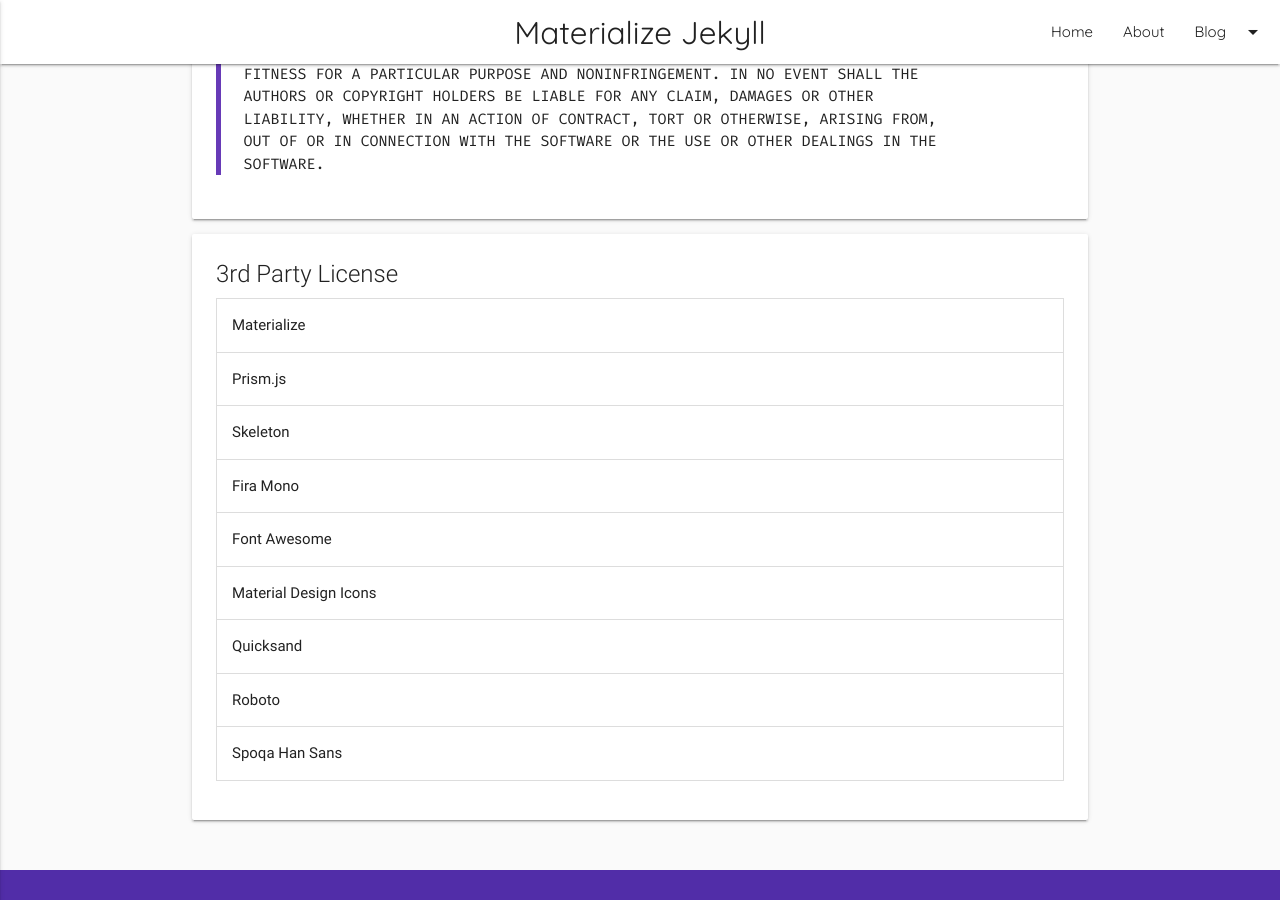
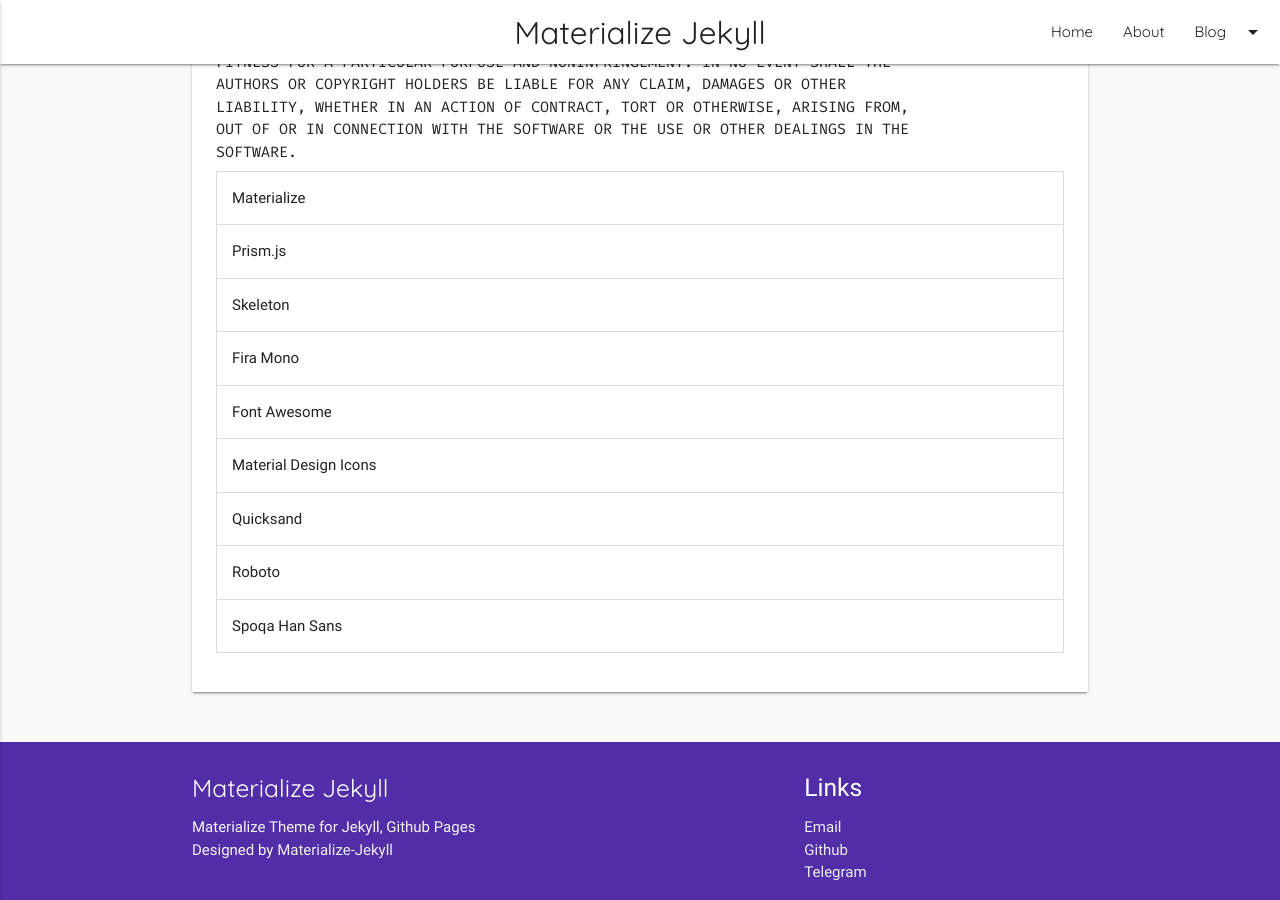
Before and after one commit to Astro36/materialize-jekyll, a Jekyll site: the page built from resources.html, in a window 1280 px wide and 900 px high, scrolled down 610 px. Built offline with Jekyll 4.4.1, drawn with Linux system fonts in a browser that asks for light colours; nearby versions of some CDN libraries; some web fonts are replaced.

Commit message:
Fix resource page layout

```diff
--- a/resources.html
+++ b/resources.html
@@ -29,7 +29,7 @@
           <div class="card">
             <div class="card-content">
               <span class="card-title">Theme License</span>
-              <blockquote style="font-family: Fira Mono, Consolas, monospace">
+              <span style="font-family: Fira Mono, Consolas, monospace">
                 Materialize Jekyll<br>
                 Copyright (c) 2017 Astro<br>
                 <br>
@@ -50,14 +50,8 @@
                 LIABILITY, WHETHER IN AN ACTION OF CONTRACT, TORT OR OTHERWISE, ARISING FROM,<br>
                 OUT OF OR IN CONNECTION WITH THE SOFTWARE OR THE USE OR OTHER DEALINGS IN THE<br>
                 SOFTWARE.
-              </blockquote>
-            </div>
-          </div>
-        </article>
-        <article>
-          <div class="card">
-            <div class="card-content">
-              <span class="card-title">3rd Party License</span>
+              </span>
+              <br>
               <ul class="collapsible" data-collapsible="expandable">
                 <li>
                   <div class="collapsible-header">Materialize</div>
```
